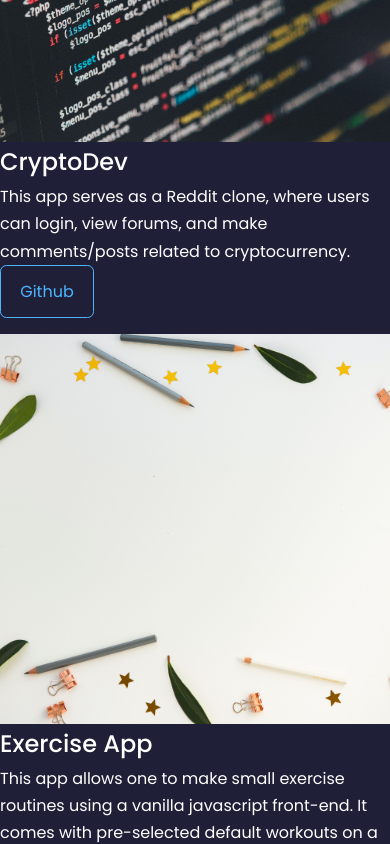
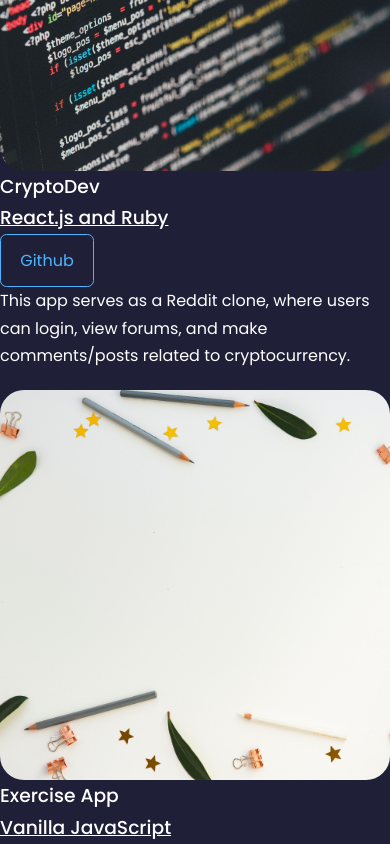
Before and after one commit to ericeinerson/react-portfolio, a React (Create React App) app: page / in a window 390 px wide. Shown: the part 4096-4940 px from the top of the page. Built offline with nearby package versions, Linux system fonts and the light colour scheme.

Commit message:
fixed css with portfolio section, including small, medium, and large devices

```diff
--- a/src/components/Header/header.css
+++ b/src/components/Header/header.css
@@ -1,5 +1,5 @@
 header {
-    height: 80vh;
+    height: 65vh;
     padding-top: 7rem;
     overflow: hidden;
 }
--- a/src/components/Portfolio/Portfolio.js
+++ b/src/components/Portfolio/Portfolio.js
@@ -12,6 +12,7 @@ const data = [
     id: 1,
     image: IMG1,
     title: "Coding-Module-Maker",
+    language: "React.js and Ruby",
     description: "This app allows one to make small modules that include a language, arbitrary difficulty, and description. The app additionally includes a term bank and auth login page.",
     github: "https://github.com/ericeinerson/eduhub",
     demo: "Need to complete"
@@ -20,6 +21,7 @@ const data = [
     id: 2,
     image: IMG2,
     title: "CryptoDev",
+    language: "React.js and Ruby",
     description: "This app serves as a Reddit clone, where users can login, view forums, and make comments/posts related to cryptocurrency.",
     github: "https://github.com/ericeinerson/CryptoDev",
     demo: "Need to complete"
@@ -28,6 +30,7 @@ const data = [
     id: 3,
     image: IMG3,
     title: "Exercise App",
+    language: "Vanilla JavaScript",
     description: "This app allows one to make small exercise routines using a vanilla javascript front-end. It comes with pre-selected default workouts on a JSON database file.",
     github: "https://github.com/ericeinerson/exercise",
     demo: "Need to complete"
@@ -36,6 +39,7 @@ const data = [
     id: 4,
     image: IMG4,
     title: "Colorado 14ers App",
+    language: "React.js",
     description: "This app describes several 14ers within the state of Colorado. It uses CRUD to allow users to access the 14ers' information from a JSON database file, create new 14ers, and delete 14ers from the database as well.",
     github: "https://github.com/ericeinerson/1414ers",
     demo: "Need to complete"
@@ -63,17 +67,24 @@ function Portfolio() {
 
       <div className="container portfolio__container">
         {
-          data.map(({id, image, title, description, github, demo}) => {
+          data.map(({id, image, title,language, description, github, demo}) => {
             return (
               <article key={id} className='portfolio__item'>
                 <div className='portfolio__item-image'>
                   <img src={image} alt={title}/>
                 </div>
-                <h2>{title}</h2>
-                <p>{description}</p>
-                <div className="portfolio__item-cta">
-                  <a href={github} className='btn' target="_blank">Github</a>
+                <div className="project__title">
+                  <h3>{title}</h3>
+                </div>
+                <div className="project__language">
+                  <h3>{language}</h3>
+                  <div className="portfolio__item-cta">
+                    <a href={github} className='btn' target="_blank">Github</a>
+                  </div>
                   {/* <a href={demo} className='btn btn-primary' target="_blank">Github Demo (Need to Add)</a> */}
+                </div>
+                <div className="project__description">
+                  <p>{description}</p>
                 </div>
               </article>
             )
--- a/src/components/Portfolio/portfolio.css
+++ b/src/components/Portfolio/portfolio.css
@@ -1,4 +1,5 @@
 .portfolio__container {
+    height: 150vh;
     display: grid;
     grid-template-columns: repeat(3, 1fr);
     gap: 2.5rem;
@@ -17,36 +18,50 @@
     background: transparent;
 }
 
-.portolio__item-image {
+.project__language {
+    text-decoration: underline;
+}
+
+.portfolio__item-image {
+    display: flex;
+    aspect-ratio: 1/1;
     border-radius: 1.5rem;
     overflow: hidden;
-}
-
-.portfolio__item-image img {
-    display: flex;
-    aspect-ratio: 1/1;
-    width: 100%;
-    height: 100%;
-}
-
-.portolio__item-cta {
-    display: flex;
-    gap: 1rem;
-    margin-bottom: 1rem;
 }
 
 /* ==============MEDIA QUERIES (MEDIUM DEVICES==========*/
 @media screen and (max-width: 1024px) {
     .portfolio__container {
+        height: 100vh;
         grid-template-columns: 1fr 1fr;
         gap: 1.2rem
     }
+
+}
+
+@media screen and (max-width: 1024px) and (max-height: 600px) {
+    .portfolio__container {
+        height: 220vh;
+        grid-template-columns: 1fr 1fr;
+        gap: 1.2rem
+    }
+
+}
+
+@media screen and (max-width: 800px) and (max-height: 1024px) {
+    .portfolio__container {
+        height: 125vh;
+        grid-template-columns: 1fr 1fr;
+        gap: 1.2rem
+    }
+
 }
 
 /* ==============MEDIA QUERIES (SMALL DEVICES==========*/
 
 @media screen and (max-width: 600px) {
     .portfolio__container{
+        height: 200vh;
         width: 100%;
         overflow: hidden;
         margin: 0;
@@ -54,3 +69,69 @@
         gap: 1rem;
     }
 }
+
+@media screen and (max-width: 600px) and (max-height: 750px) {
+    .portfolio__container {
+        height: 300vh;
+        width: 100%;
+        overflow: hidden;
+        margin: 0;
+        grid-template-columns: 1fr;
+        gap: 1rem;
+    }
+}
+
+@media screen and (width: 540px) and (height: 720px) {
+    .portfolio__container {
+        height: 500vh;
+        width: 100%;
+        overflow: hidden;
+        margin: 0;
+        grid-template-columns: 1fr;
+        gap: 1rem;
+    }
+}
+
+@media screen and (max-width: 500px) and (max-height: 925px) {
+    .portfolio__container {
+        height: 300vh;
+        width: 100%;
+        overflow: hidden;
+        margin: 0;
+        grid-template-columns: 1fr;
+        gap: 1rem;
+    }
+}
+
+@media screen and (max-width: 375px) {
+    .portfolio__container {
+        height: 400vh;
+        width: 100%;
+        overflow: hidden;
+        margin: 0;
+        grid-template-columns: 1fr;
+        gap: 1rem;
+    }
+}
+
+@media screen and (max-width: 360px) {
+    .portfolio__container {
+        height: 350vh;
+        width: 100%;
+        overflow: hidden;
+        margin: 0;
+        grid-template-columns: 1fr;
+        gap: 1rem;
+    }
+}
+
+@media screen and (max-width: 300px) {
+    .portfolio__container {
+        height: 350vh;
+        width: 100%;
+        overflow: hidden;
+        margin: 0;
+        grid-template-columns: 1fr;
+        gap: 1rem;
+    }
+}
```
